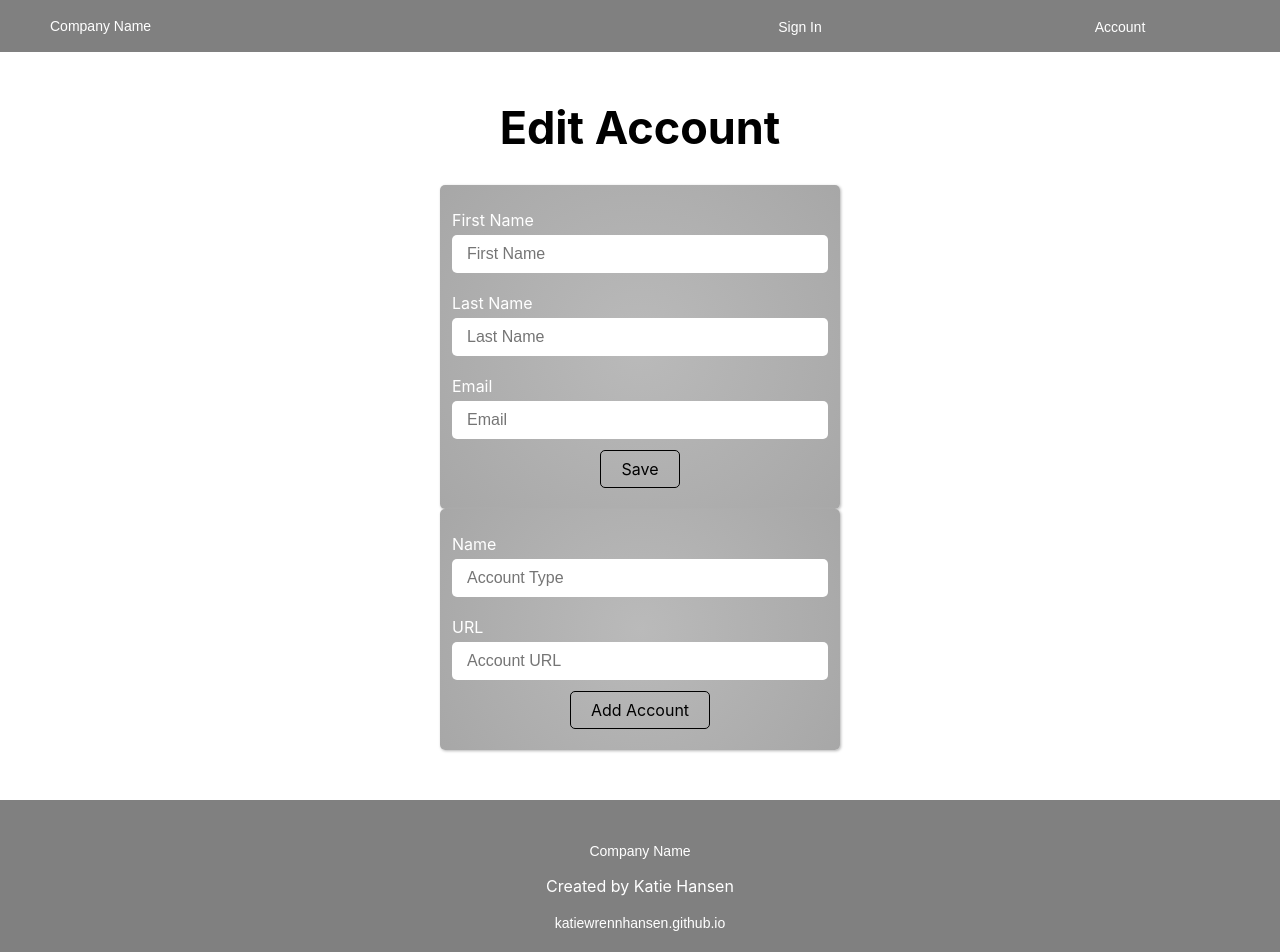
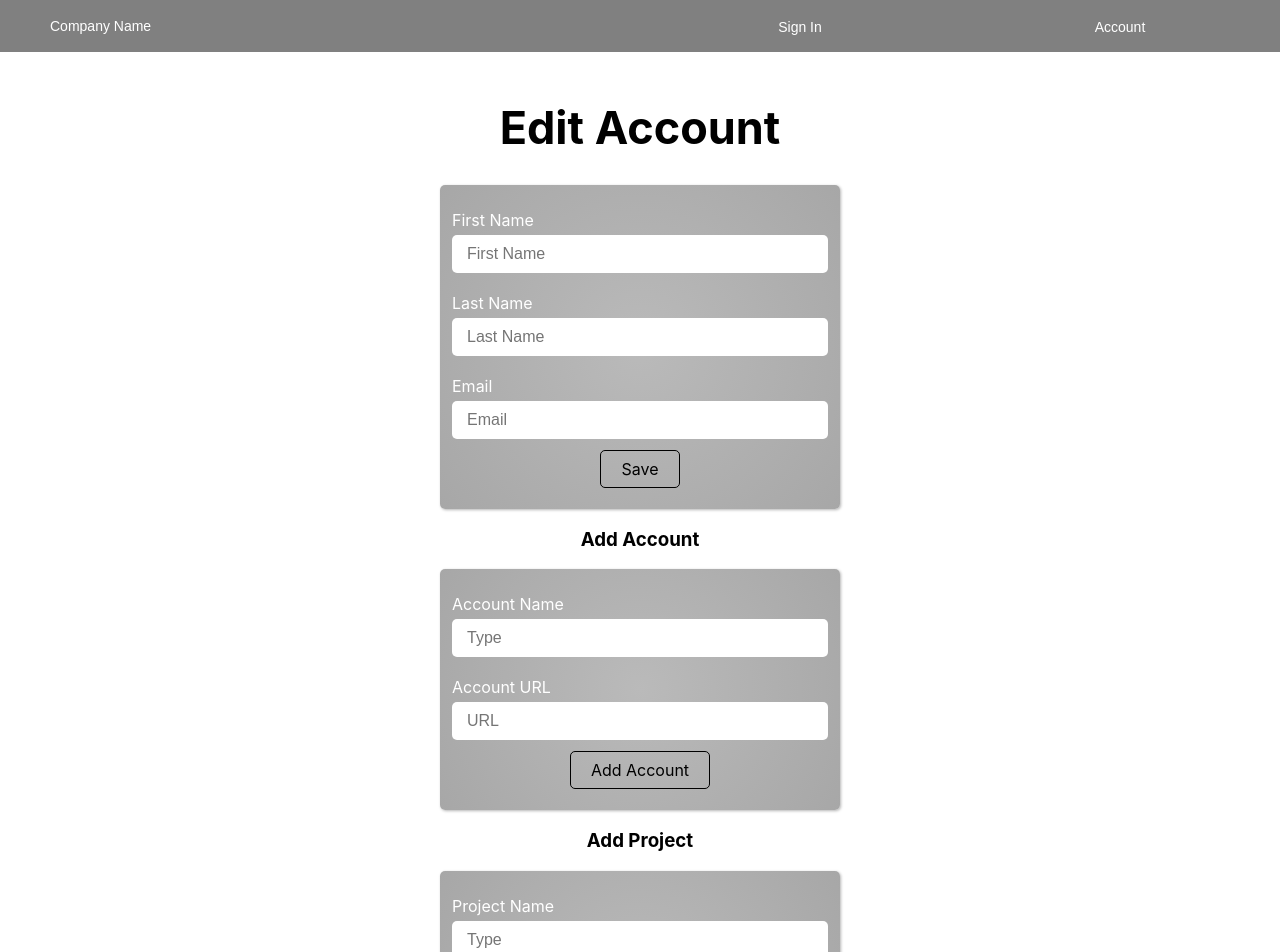
Before and after one commit to katiewrennhansen/dev-tracks, a React (Create React App) app: page /account in a window 1280 px wide. Shown: the top 952 px of the page. Built offline with nearby package versions, Linux system fonts and the light colour scheme.

Commit message:
add for component

```diff
--- /dev/null
+++ b/src/components/Form.js
@@ -0,0 +1,19 @@
+import React from 'react';
+import { Link } from 'react-router-dom'
+
+function Form(props) {
+    return (
+        <>
+        <h3>Add {props.title}</h3>
+        <form>
+            <label htmlFor="name">{props.title} Name</label>
+            <input type="text" name="name" id="name" placeholder="Type"></input>
+            <label htmlFor="url">{props.title} URL</label>
+            <input type="text" name="url" id="url" placeholder="URL"></input>
+            <Link className='save' to='/dashboard'>Add {props.title}</Link>
+        </form>
+       </>
+    );
+  }
+
+export default Form;
--- a/src/components/Profile.js
+++ b/src/components/Profile.js
@@ -18,6 +18,10 @@ class Profile extends Component {
           <p>LinkedIn</p>
           <p>Portfolio</p>
           <p>Resume</p>
+          <br></br>
+          <div className='projects'>
+            <h4>Projects</h4>
+          </div>
         </section>
     );
   }
--- a/src/pages/AccountSettings.js
+++ b/src/pages/AccountSettings.js
@@ -1,5 +1,6 @@
 import React, { Component } from 'react';
 import { Link } from 'react-router-dom'
+import Form from '../components/Form'
 
 class AccountSettings extends Component {
 
@@ -17,13 +18,12 @@ class AccountSettings extends Component {
             <input type="email" name="email" id="email" placeholder="Email"></input>
             <Link className='save' to='/dashboard'>Save</Link>
         </form>
-        <form>
-            <label htmlFor="name">Name</label>
-            <input type="text" name="name" id="name" placeholder="Account Type"></input>
-            <label htmlFor="url">URL</label>
-            <input type="text" name="url" id="url" placeholder="Account URL"></input>
-            <Link className='save' to='/dashboard'>Add Account</Link>
-        </form>
+        <Form
+          title='Account'
+        />
+        <Form
+          title='Project'
+        />
       </div>
     );
   }
```
